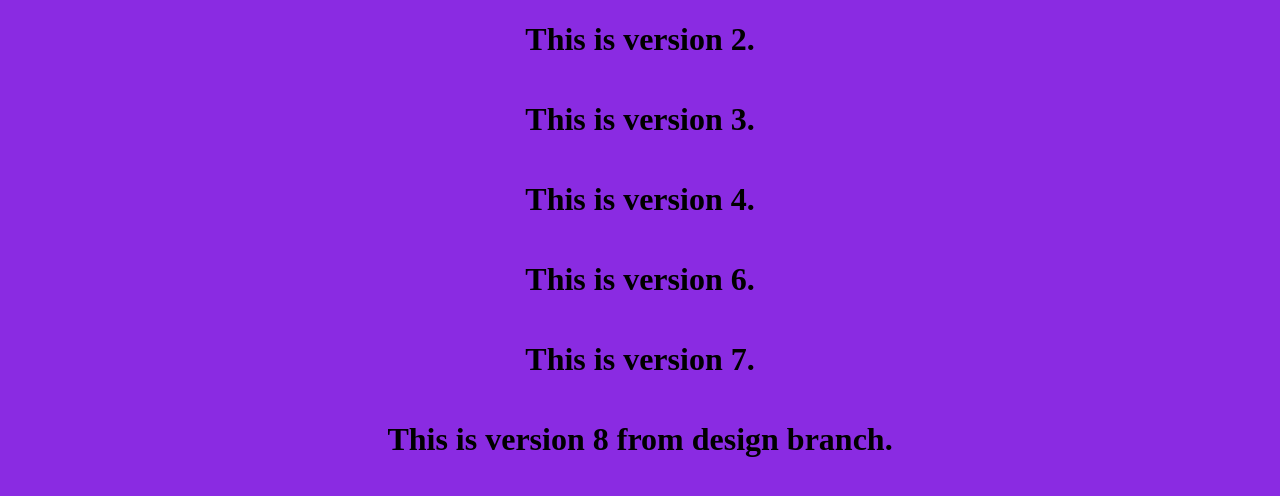
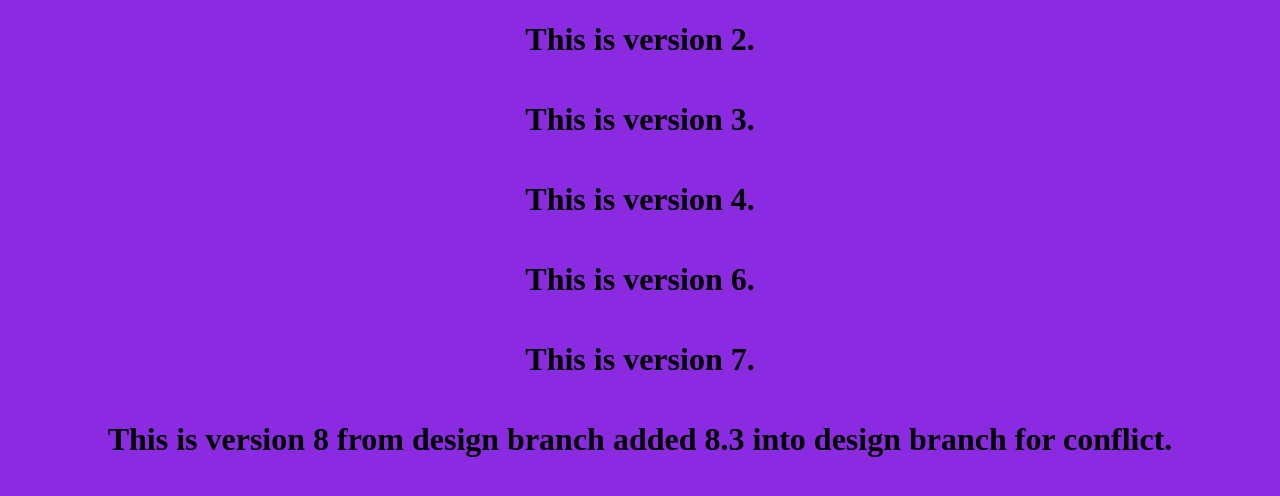
Before and after one commit to rdcode369/myrepo, a plain HTML site: page index.html in a window 1280 px wide. Drawn offline with Linux system fonts and the light colour scheme.

Commit message:
added v8.3 in design branch for conflict

```diff
--- a/index.html
+++ b/index.html
@@ -14,7 +14,7 @@
     <h1>This is version 4.</h1>
     <h1>This is version 6.</h1>
     <h1>This is version 7.</h1>
-    <h1>This is version 8 from design branch.</h1>
+    <h1>This is version 8 from design branch added 8.3 into design branch for conflict.</h1>
 </body>
 
 
```
